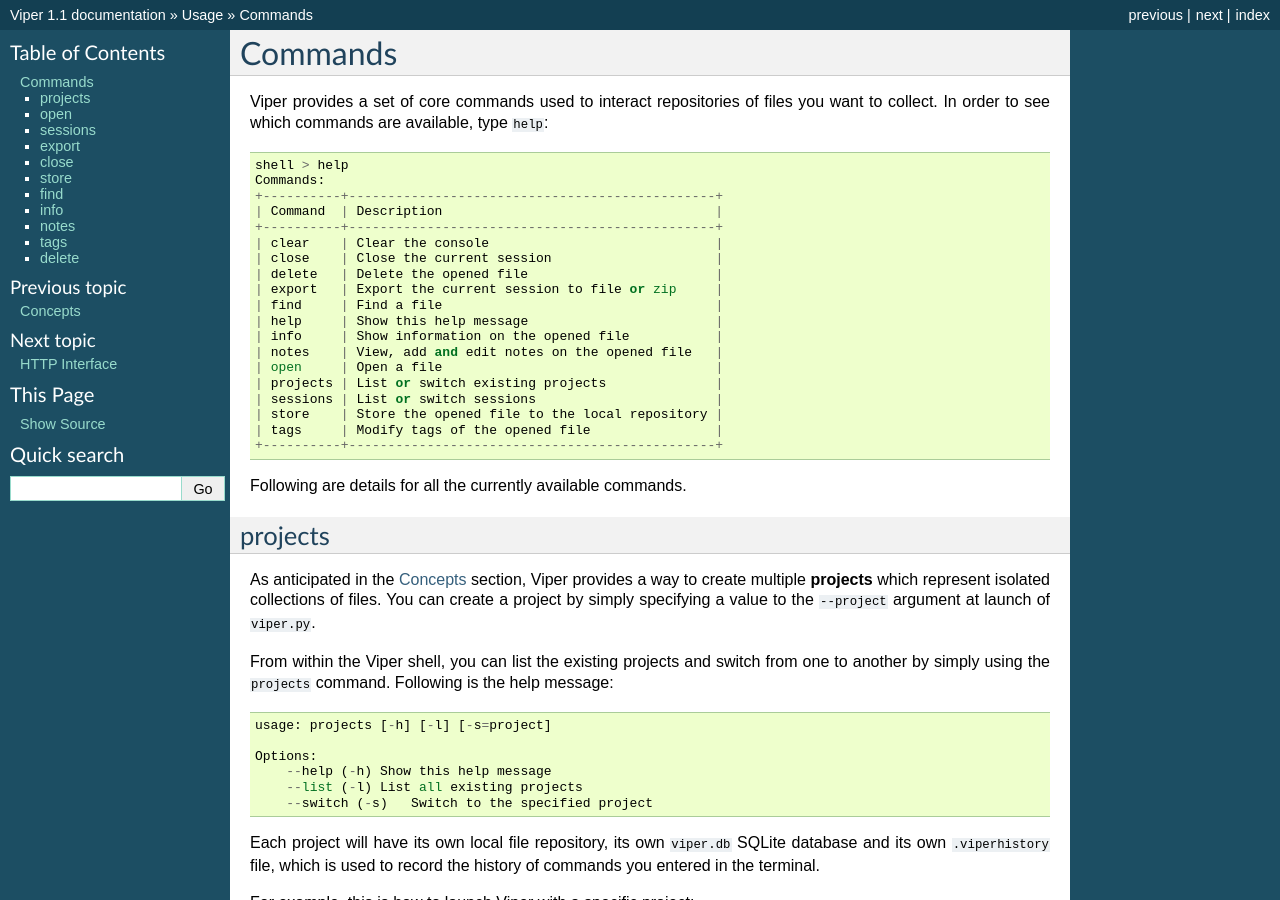
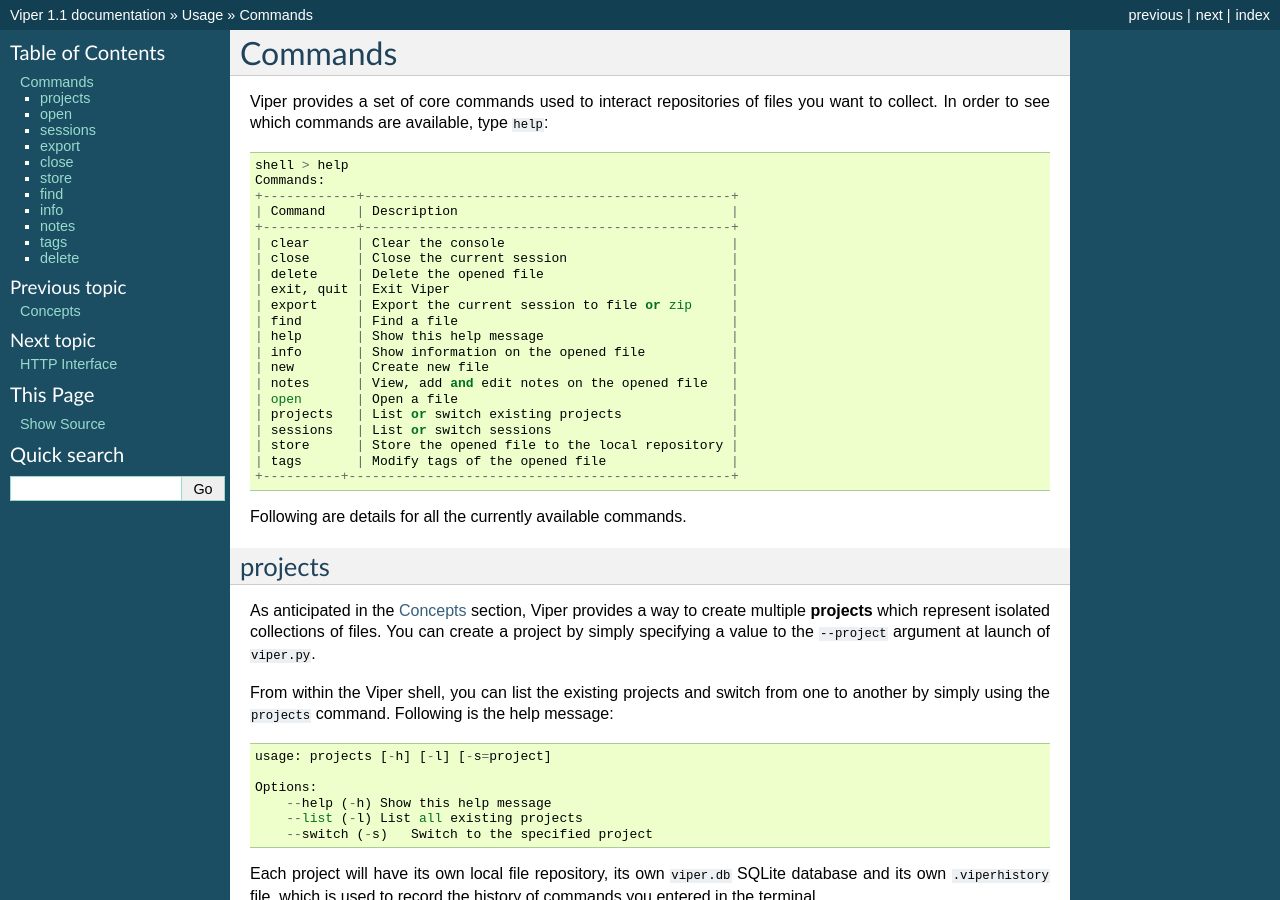
Before and after one commit to viper-framework/viper, a Sphinx documentation site: the page built from docs/source/usage/commands.rst, in a window 1280 px wide and 900 px high. Built offline with Sphinx 7.4.7, drawn with Linux system fonts in a browser that asks for light colours; pages that are not in the unit, such as notebooks, are missing from menus.

```diff
--- a/docs/source/installation/index.rst
+++ b/docs/source/installation/index.rst
@@ -6,6 +6,10 @@
 Before proceeding, you should make sure you have the basic tools installed to be able to compile additional Python extensions::
 
     $ sudo apt-get install gcc python-dev python-pip
+
+In order to have support for certain modules, you will need to install the following dependencies too before proceeding:
+
+    $ sudo apt-get install libssl-dev swig
 
 Core dependencies
 -----------------
@@ -48,7 +52,7 @@
        _   _ _ ____  _____  ____
       | | | | |  _ \| ___ |/ ___)
        \ V /| | |_| | ____| |
-        \_/ |_|  __/|_____)_| v1.1
+        \_/ |_|  __/|_____)_| v1.2
               |_|
 
     You have 0 files in your default repository
--- a/docs/source/usage/commands.rst
+++ b/docs/source/usage/commands.rst
@@ -5,23 +5,25 @@
 
     shell > help
     Commands:
-    +----------+-----------------------------------------------+
-    | Command  | Description                                   |
-    +----------+-----------------------------------------------+
-    | clear    | Clear the console                             |
-    | close    | Close the current session                     |
-    | delete   | Delete the opened file                        |
-    | export   | Export the current session to file or zip     |
-    | find     | Find a file                                   |
-    | help     | Show this help message                        |
-    | info     | Show information on the opened file           |
-    | notes    | View, add and edit notes on the opened file   |
-    | open     | Open a file                                   |
-    | projects | List or switch existing projects              |
-    | sessions | List or switch sessions                       |
-    | store    | Store the opened file to the local repository |
-    | tags     | Modify tags of the opened file                |
-    +----------+-----------------------------------------------+
+    +------------+-----------------------------------------------+
+    | Command    | Description                                   |
+    +------------+-----------------------------------------------+
+    | clear      | Clear the console                             |
+    | close      | Close the current session                     |
+    | delete     | Delete the opened file                        |
+    | exit, quit | Exit Viper                                    |
+    | export     | Export the current session to file or zip     |
+    | find       | Find a file                                   |
+    | help       | Show this help message                        |
+    | info       | Show information on the opened file           |
+    | new        | Create new file                               |
+    | notes      | View, add and edit notes on the opened file   |
+    | open       | Open a file                                   |
+    | projects   | List or switch existing projects              |
+    | sessions   | List or switch sessions                       |
+    | store      | Store the opened file to the local repository |
+    | tags       | Modify tags of the opened file                |
+    +----------+-------------------------------------------------+
 
 Following are details for all the currently available commands.
 
```
Also changed, not shown: .travis.yml.
